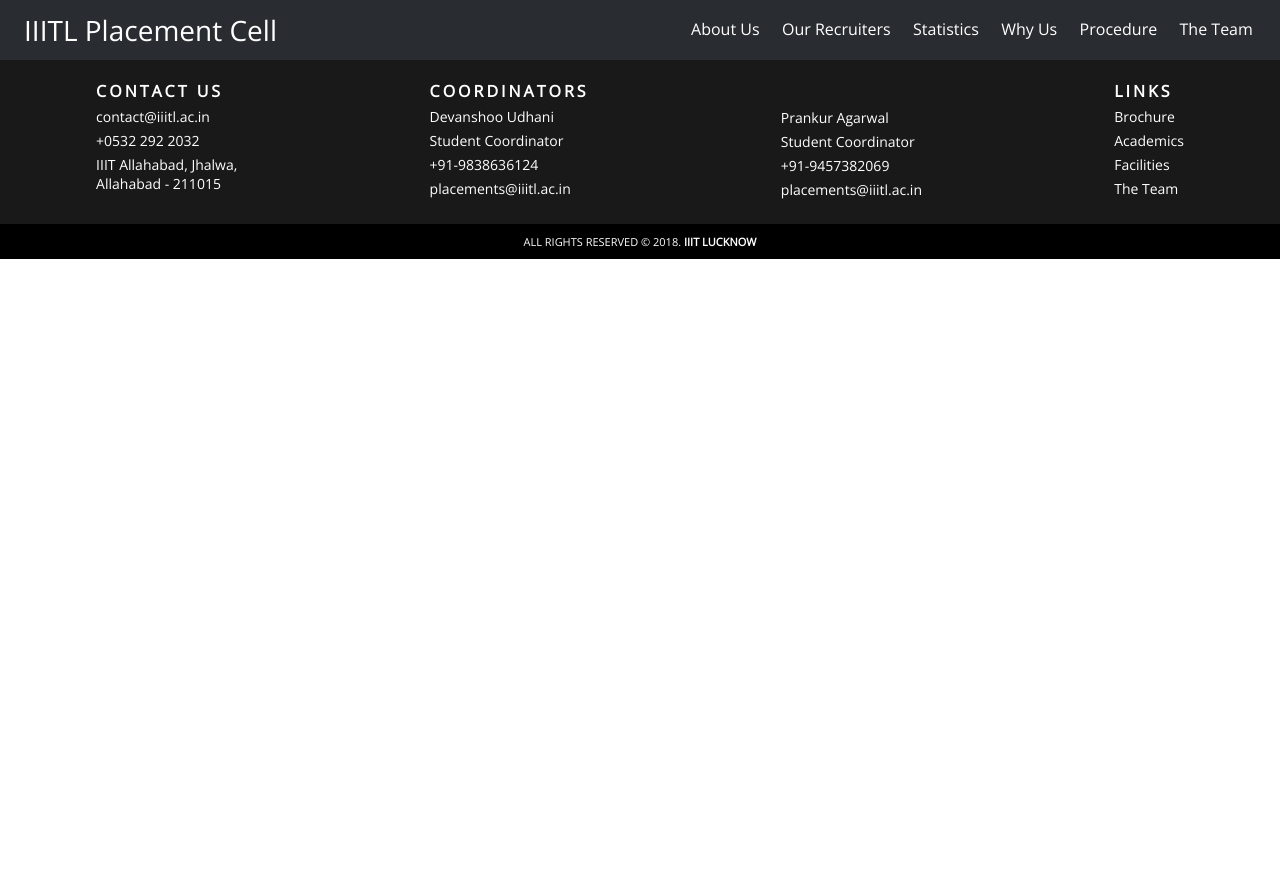
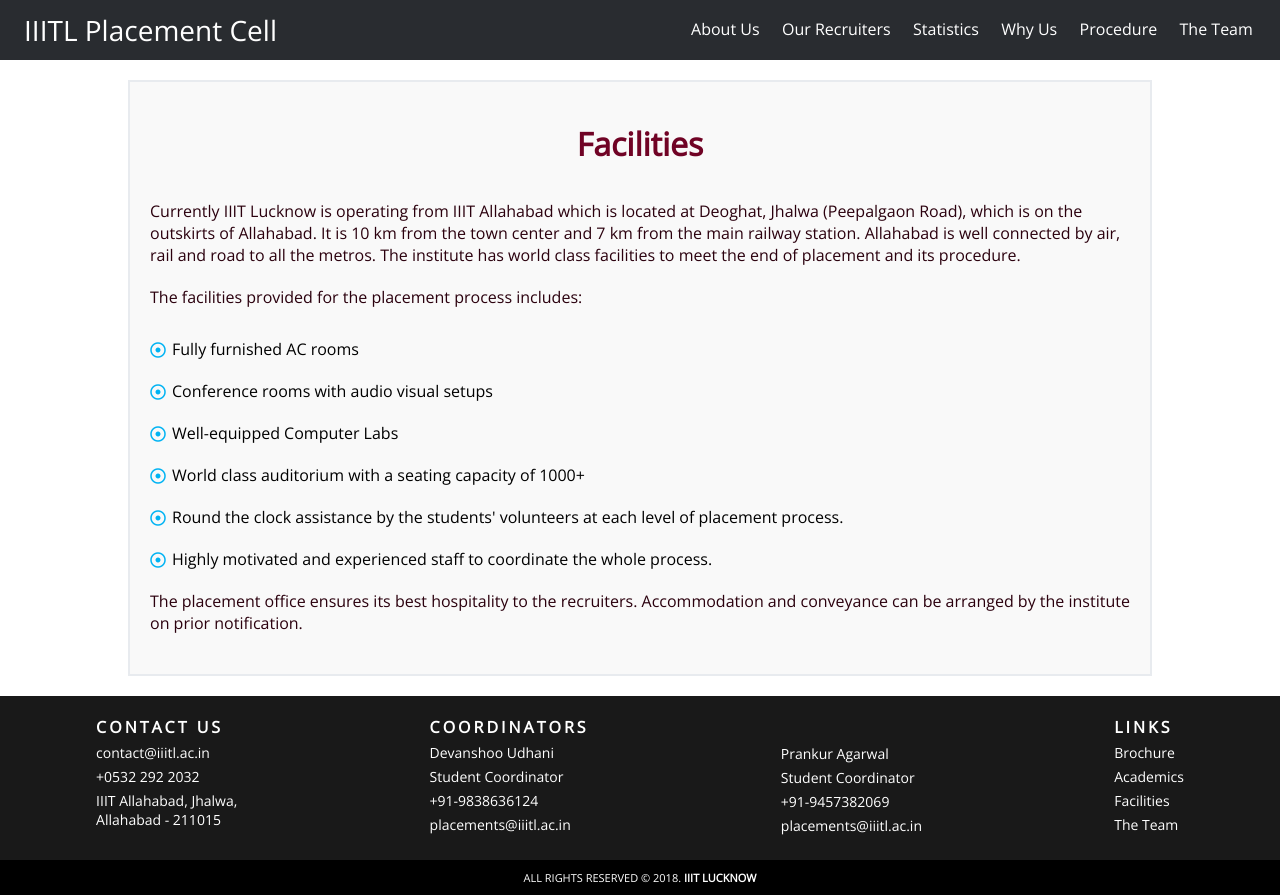
Before and after one commit to axios-iiitl/Placement-Website, a React (Create React App) app: page /facilities in a window 1280 px wide. Before the commit the page ends 800 px from the top, so only its background shows below. Built offline with nearby package versions, Linux system fonts and the light colour scheme.

Commit message:
Create Facilities page

```diff
--- a/src/App.js
+++ b/src/App.js
@@ -14,12 +14,15 @@
 import Messaget from './components/messaget'
 import About from './components/about'
 import Courses from './components/courses'
+import Facilities from "./components/Facilities";
+
 class App extends Component {
   render() {
     return (
       <Fragment>
         <Navbar />
       <Switch>
+        <Route path="/facilities" exact component={Facilities} />
       <Route path="/" exact component={Home} />
       <Route path="/past" exact component={PastRecruiters} />
       <Route path="/statistics"exact component={Placement} />
--- /dev/null
+++ b/src/components/Facilities.js
@@ -0,0 +1,39 @@
+import React from "react";
+
+const Facilities = props => (
+  <div className="procedure-outer">
+    <div className="procedure-wrapper">
+      <h1>Facilities</h1>
+      <p>
+        Currently IIIT Lucknow is operating from IIIT Allahabad which is located
+        at Deoghat, Jhalwa (Peepalgaon Road), which is on the outskirts of
+        Allahabad. It is 10 km from the town center and 7 km from the main
+        railway station. Allahabad is well connected by air, rail and road to
+        all the metros. The institute has world class facilities to meet the end
+        of placement and its procedure.
+      </p>
+      <p>The facilities provided for the placement process includes:</p>
+      <ul className="custom-list">
+        <li>Fully furnished AC rooms</li>
+        <li>Conference rooms with audio visual setups</li>
+        <li>Well-equipped Computer Labs</li>
+        <li>World class auditorium with a seating capacity of 1000+</li>
+        <li>
+          Round the clock assistance by the students' volunteers at each level
+          of placement process.
+        </li>
+        <li>
+          Highly motivated and experienced staff to coordinate the whole
+          process.
+        </li>
+      </ul>
+      <p>
+        The placement office ensures its best hospitality to the recruiters.
+        Accommodation and conveyance can be arranged by the institute on prior
+        notification.
+      </p>
+    </div>
+  </div>
+);
+
+export default Facilities;
--- a/src/components/Footer.js
+++ b/src/components/Footer.js
@@ -60,12 +60,9 @@
                 <Link to="/courses">Academics</Link>
               </p>
               <p>
-                <a
-                  href="https://iiitl.ac.in/placements/facilities"
-                  target="blank"
-                >
+                <Link to="/facilities">
                   Facilities
-                </a>
+                </Link>
               </p>
               <p>
                 <Link to="/contact">The Team</Link>
```
